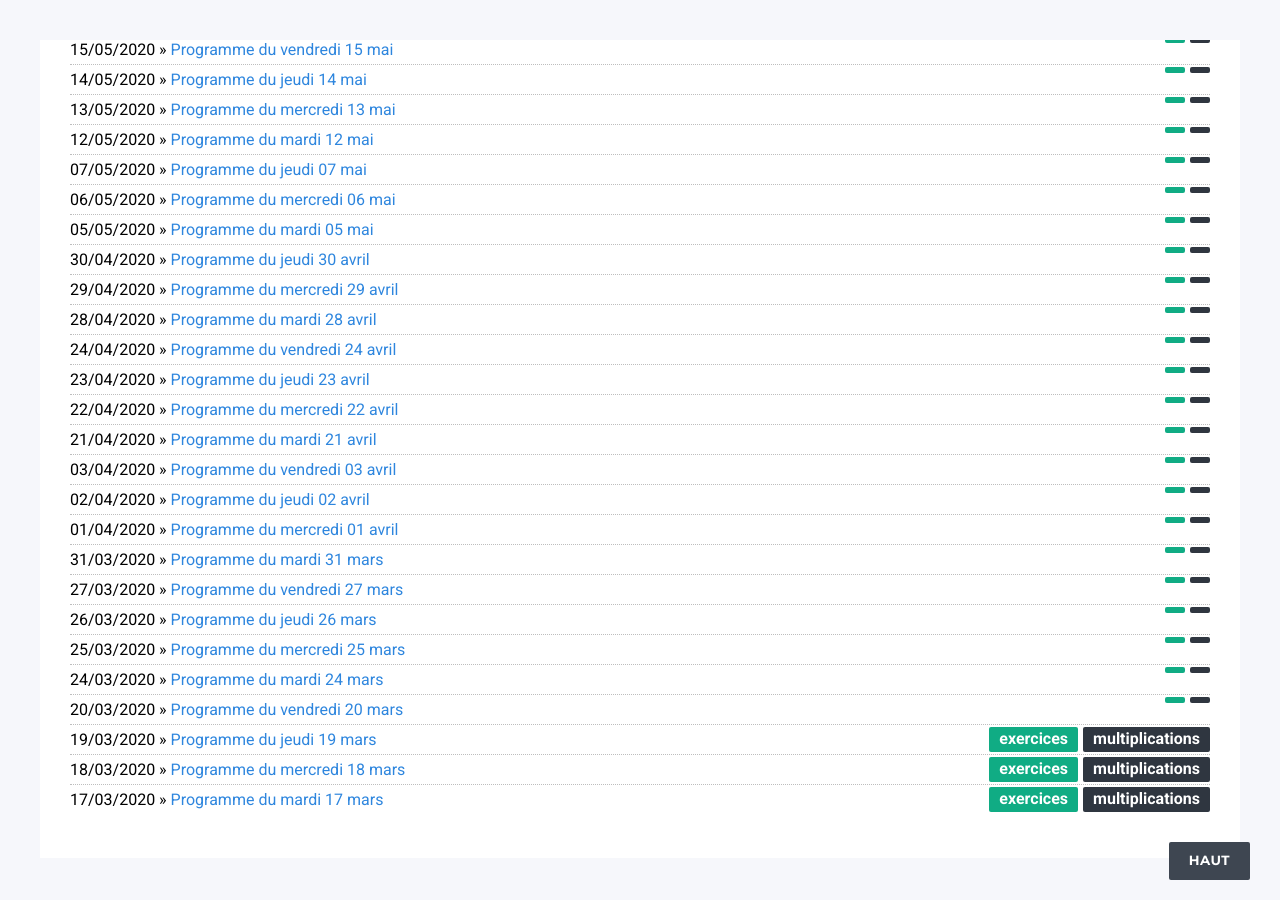
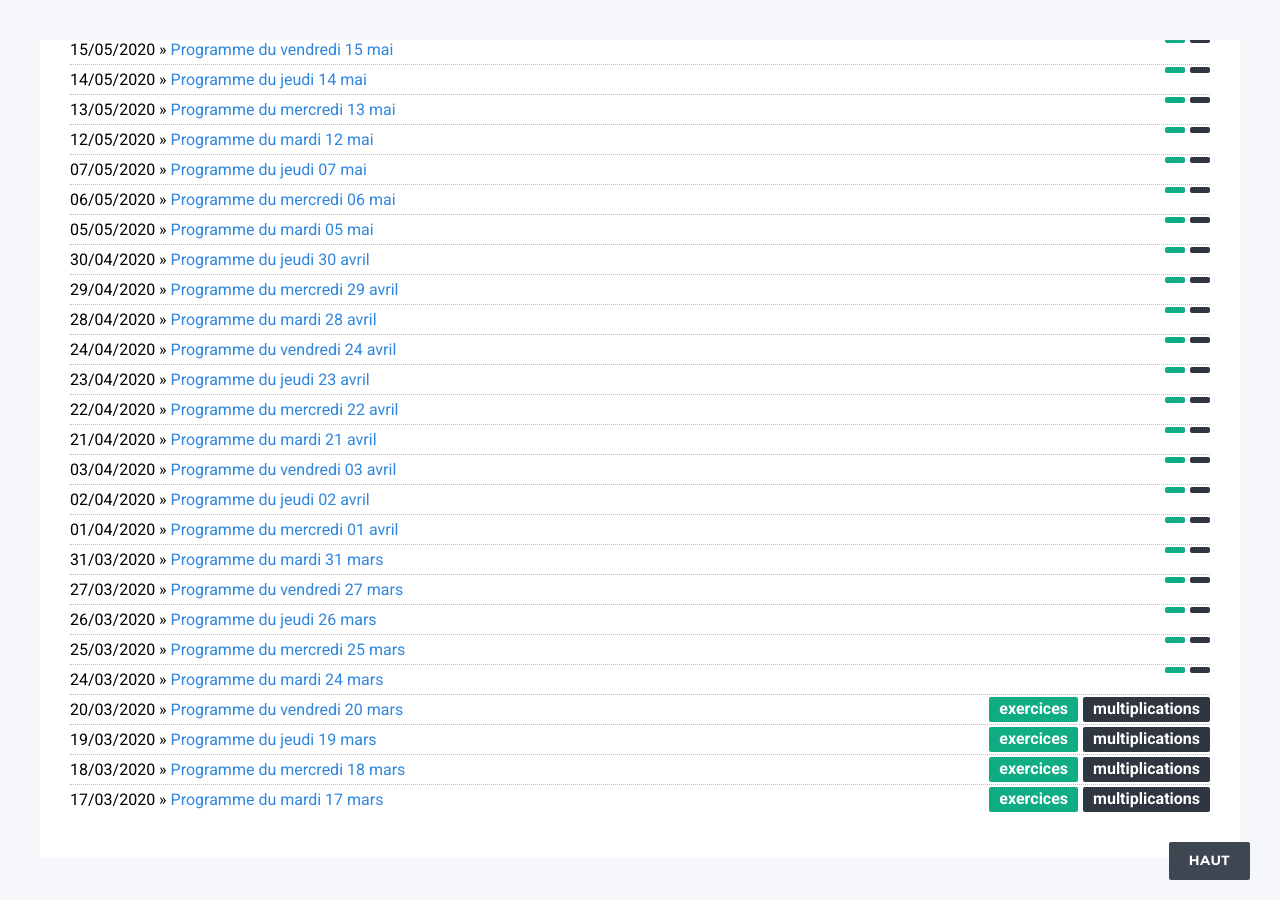
Before and after one commit to DangSinslay/DangSinslay.github.io, a Jekyll site: the page built from blog6/index.html, in a window 1280 px wide and 900 px high, scrolled down 789 px. Built offline with Jekyll 4.4.1, drawn with Linux system fonts in a browser that asks for light colours.

Commit message:
Update 2020-03-20-programme6.md

```diff
--- a/_posts/6eme/2020-03-20-programme6.md
+++ b/_posts/6eme/2020-03-20-programme6.md
@@ -3,6 +3,8 @@ layout: post
 title: "Programme du vendredi 20 mars"
 date: 2020-03-20
 category: 6eme
+chapter : multiplications
+format : exercices
 blog: blog6
 ---
 
```
